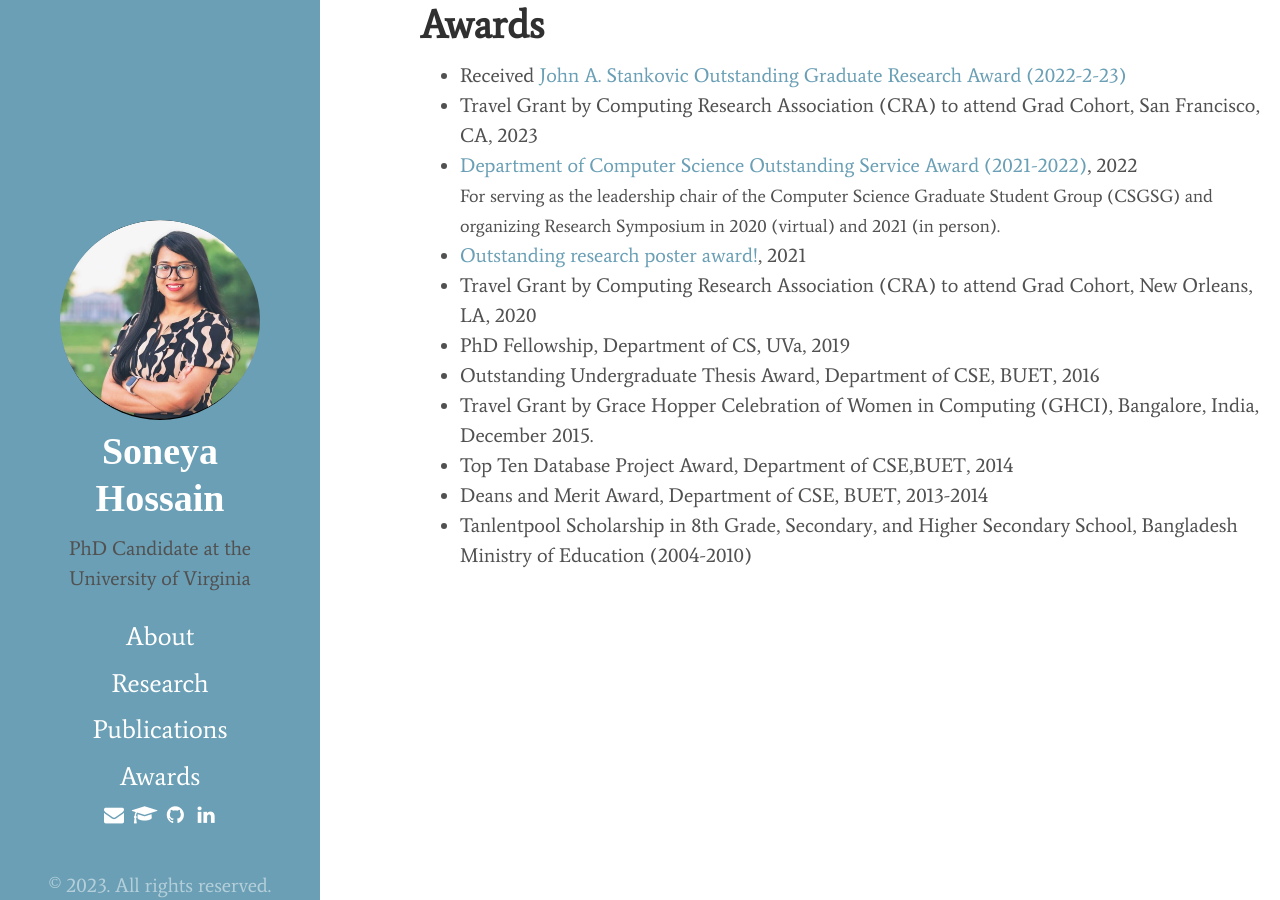
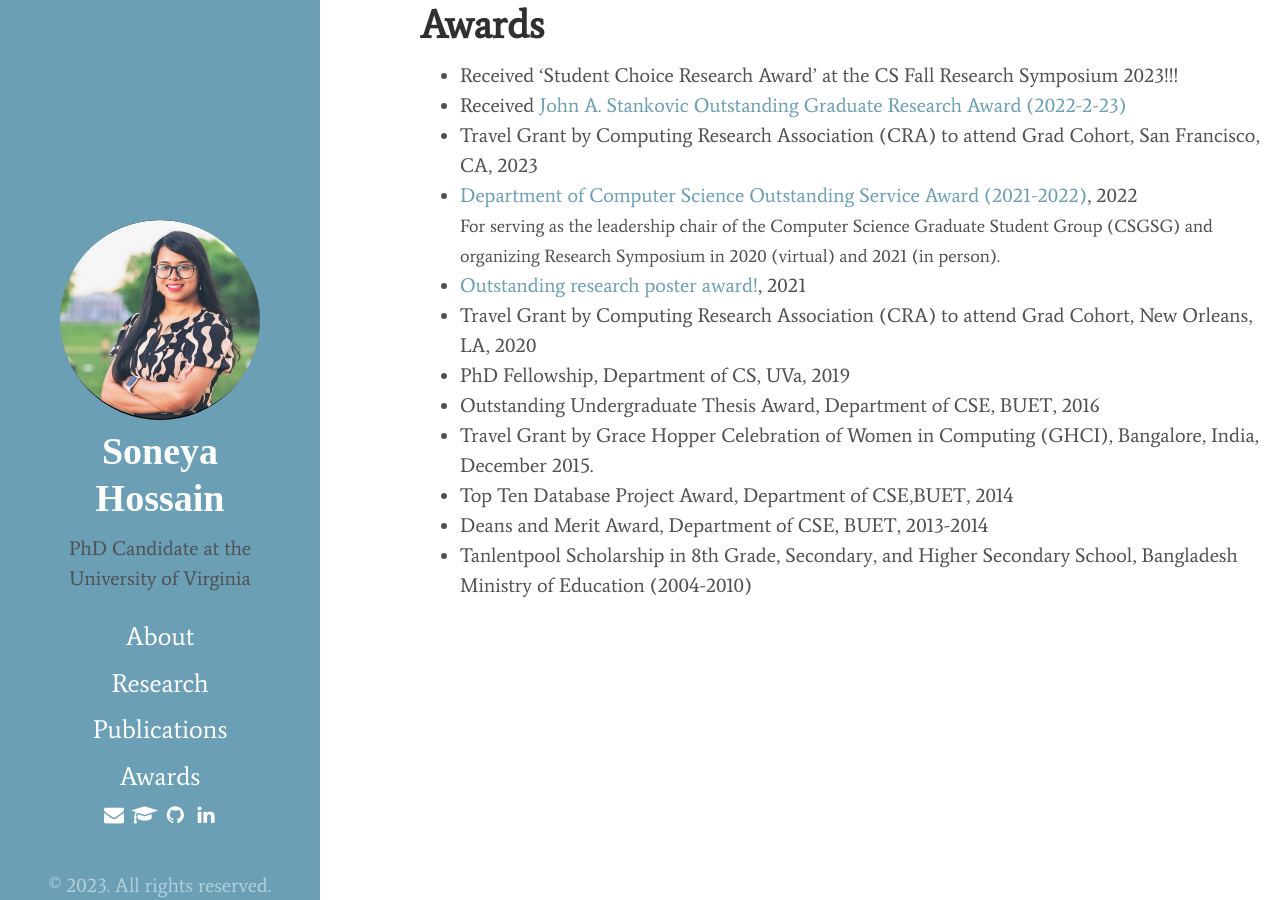
Before and after one commit to soneyahossain/soneyahossain.github.io, a Jekyll site: the page built from awards.md, in a window 1280 px wide. Built offline with Jekyll 4.4.1, drawn with Linux system fonts in a browser that asks for light colours; cached includes are drawn as plain includes.

Commit message:
bug repair project

```diff
--- a/awards.md
+++ b/awards.md
@@ -2,7 +2,7 @@
 layout: page
 title: Awards
 ---
-
+* Received 'Student Choice Research Award' at the CS Fall Research Symposium 2023!!!
 * Received [John A. Stankovic Outstanding Graduate Research Award (2022-2-23)](https://engineering.virginia.edu/cs-department-end-year-award-recipients-2022-2023)
 * Travel Grant by Computing Research Association (CRA) to attend Grad Cohort, San Francisco, CA, 2023
 * [Department of Computer Science Outstanding Service Award (2021-2022)](https://engineering.virginia.edu/2021-2022-cs-department-end-year-awards), 2022 <br />
```
